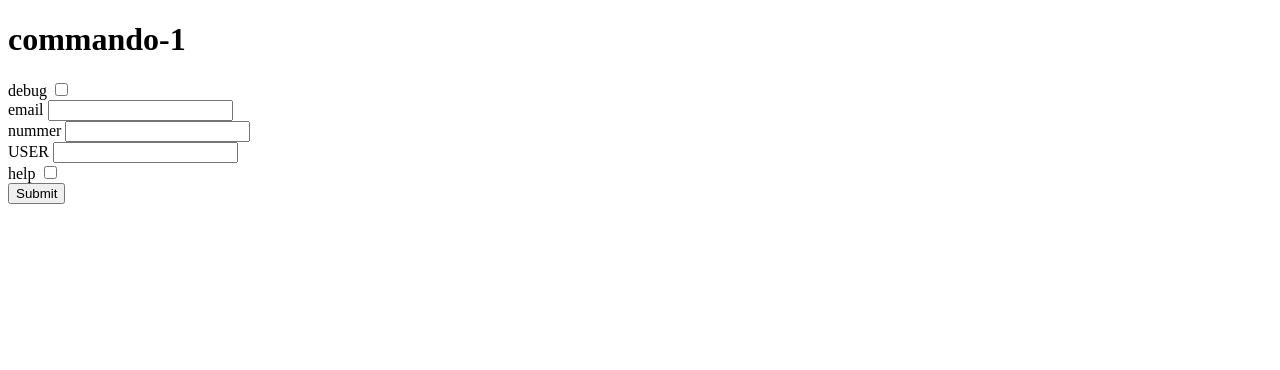
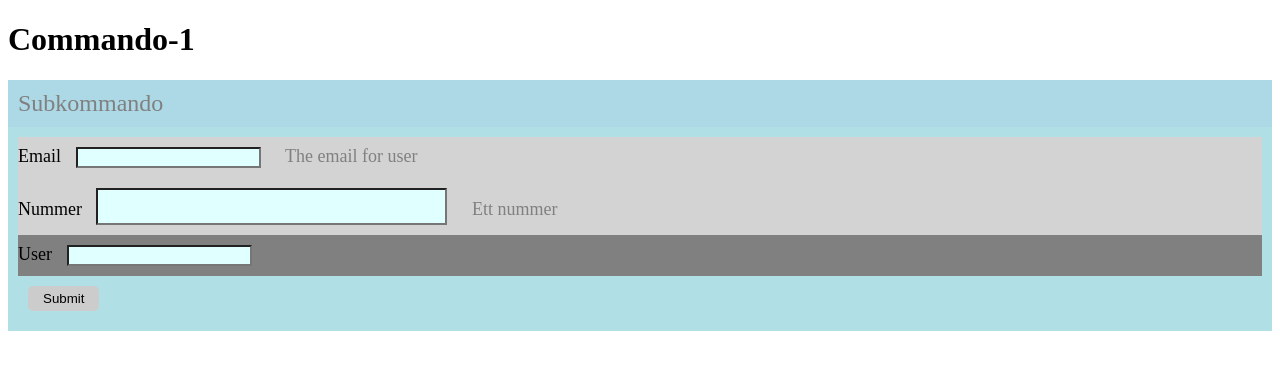
Before and after one commit to fredrik-corneliusson/click-web, a Flask app: a page that uses click_web/templates/command_form.html.j2 in a window 1280 px wide. Shown: the top 370 px of the page. Run offline with Flask 2, Linux system fonts and the light colour scheme; parts of the project's set-up code (start-up, migrations or seed data) failed here and were passed over.

Commit message:
Begun css-ing the form

```diff
--- /dev/null
+++ b/click_web/static/styles.css
@@ -0,0 +1,57 @@
+.command-help {
+    background-color: lightblue;
+    color: gray;
+    font-size: x-large;
+    padding: 10px;
+}
+
+.help{
+    font-size: large;
+    color: gray;
+    margin: 10px;
+    display: inline;
+}
+
+.click-web-form {
+    background-color: powderblue;
+    padding: 10px;
+}
+
+.click-web-form input[type=submit] {
+    padding: 5px 15px;
+    background: #ccc;
+    border: 0 none;
+    cursor: pointer;
+    -webkit-border-radius: 5px;
+    border-radius: 5px;
+}
+
+.click-web-form input {
+    background-color: lightcyan;
+    margin: 10px;
+}
+
+.parameter {
+    font-size: large;
+    background-color: lightgray;
+}
+
+.argument {
+    font-size: large;
+    background-color: gray;
+}
+
+.flag {
+    background-color: forestgreen;
+    margin: 20px;
+}
+
+.str {
+    color: red;
+    font-size: 20pt;
+}
+
+input[type=number] {
+    color: rosybrown;
+    font-size: 20pt;
+}
--- a/click_web/templates/command_form.html.j2
+++ b/click_web/templates/command_form.html.j2
@@ -1,20 +1,25 @@
 <!doctype html>
 <html lang="en">
 <head>
-    <title>{{ command.name }}</title>
+    <title>{{ command.name|title }}</title>
+    <link rel="stylesheet" href="{{ url_for('static', filename='styles.css') }}"/>
 </head>
 <body>
-<h1>{{ command.name }}</h1>
-<form action="/exec/{{ command_path }}" method="post">
+<h1>{{ command.name|title }}</h1>
+<div class="command-help">{{ command.help|capitalize }}</div>
+
+<form action="/exec/{{ command_path }}" method="post" class="click-web-form">
     {% for field in fields %}
-        {{ field['human_readable_name'] }}
+        <div class="parameter {{ field['param'] }} {{ field['type'] }}">
+            {{ field['human_readable_name'] |capitalize}}
             {% for arg in range(field['nargs']) %}
                 <input type="{{ field['type'] }}"
                        name="{{ field['name'] }}"
                        value="{{ field['value'] }}"
                         {{ field['checked'] }}>
-            <br>
+                <div class="help">{{ field['desc']|capitalize }}</div>
             {% endfor %}
+        </div>
     {% endfor %}
     <input type="submit" value="Submit">
 </form>
--- a/click_web/utils.py
+++ b/click_web/utils.py
@@ -1,4 +1,5 @@
 from typing import Tuple
+import numbers
 
 import click
 import click_web
@@ -30,28 +31,34 @@ def get_command_by_path(command_path: str) -> Tuple[click.Context, click.Command
         return ctx, command
 
 
-def get_input_field(param: click.Parameter) -> dict:
+def get_input_field(ctx: click.Context, param: click.Parameter) -> dict:
     """
     Convert a click.Parameter into a dict structure describing a html form option
     """
     # TODO: File and directory uploads (folders can be uploaded zipped and then unzipped in safe temp dir).
     field = {}
+    field['param'] = param.param_type_name
     if param.param_type_name == 'option':
         if param.is_bool_flag:
             field['type'] = 'checkbox'
         else:
-            field['type'] = 'text'
+            field['type'] = _param_type_to_input_type(param)
         field['value'] = param.default if param.default else ''
         field['checked'] = 'checked="checked"' if param.default else ''
         field['desc'] = param.help
         field['name'] = '--{}'.format(param.name)
+        field['help'] = param.get_help_record(ctx)
     elif param.param_type_name == 'argument':
-        field['type'] = 'text'
+        field['type'] = _param_type_to_input_type(param)
         field['value'] = ''
         field['name'] = param.name
         field['checked'] = ''
+        field['help'] = ''
     if param.nargs < 0:
         raise exceptions.ClickWebException("Parameters with unlimited nargs not supportet at the moment.")
     field['nargs'] = param.nargs
     field['human_readable_name'] = param.human_readable_name
     return field
+
+def _param_type_to_input_type(param):
+    return 'number' if param.type == click.INT else 'text'
--- a/click_web/web_utils.py
+++ b/click_web/web_utils.py
@@ -27,10 +27,16 @@ def click_to_tree(node: click.BaseCommand, parents=[]):
     return res
 
 
-def render_command_form(ctx, command, command_path):
-    fields = [get_input_field(p) for p in command.get_params(ctx)]
+def render_command_form(ctx, command: click.Command, command_path):
     if command:
-        return render_template('command_form.html.j2', ctx=ctx,
-                               command=command, fields=fields, command_path=command_path)
+        # force help option off, no need in web.
+        command.add_help_option = False
+
+        fields = [get_input_field(ctx, p) for p in command.get_params(ctx)]
+        return render_template('command_form.html.j2',
+                               ctx=ctx,
+                               command=command,
+                               fields=fields,
+                               command_path=command_path)
     else:
         return abort(404, 'command not found. Must be one of {}'.format(click_web.click_root_cmd.list_commands(ctx)))
--- a/test_command.py
+++ b/test_command.py
@@ -2,7 +2,9 @@ import click
 import time
 
 @click.group()
-def cli():
+# TODO: support options on parent group
+@click.option("--debug/--no-debug", help='set debug flag')
+def cli(debug):
     'A stupid script to test click-web'
     pass
 
@@ -18,7 +20,6 @@ def printa_rader(lines, delay):
 
 
 @cli.command()
-@click.option("--debug/--no-debug", help='set debug flag')
 @click.option("--email", help='the email for user')
 @click.option("--nummer", type=int, help='ett nummer')
 @click.argument("user", default="bode")
```
Also changed, not shown: tests/conftest.py (+6 -0 lines), tests/test_click_web.py (+12 -13 lines), click_web/web.py (line endings or trailing spaces). Lines whose indentation alone changed are shown as unchanged.
